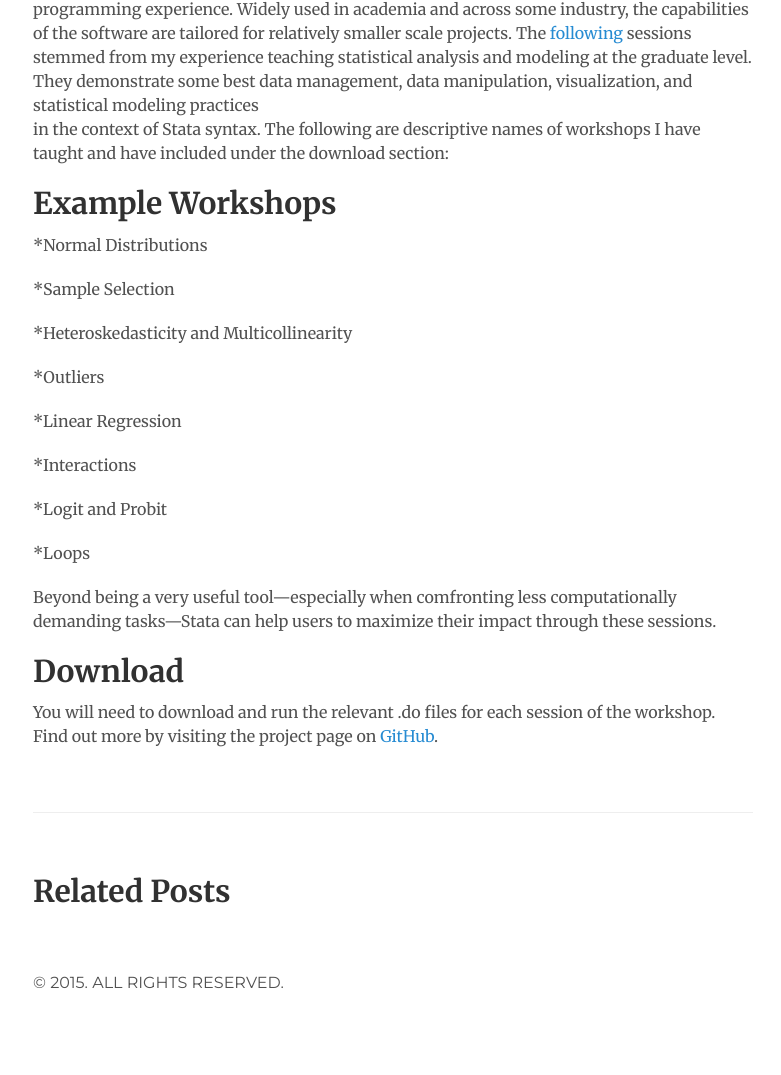
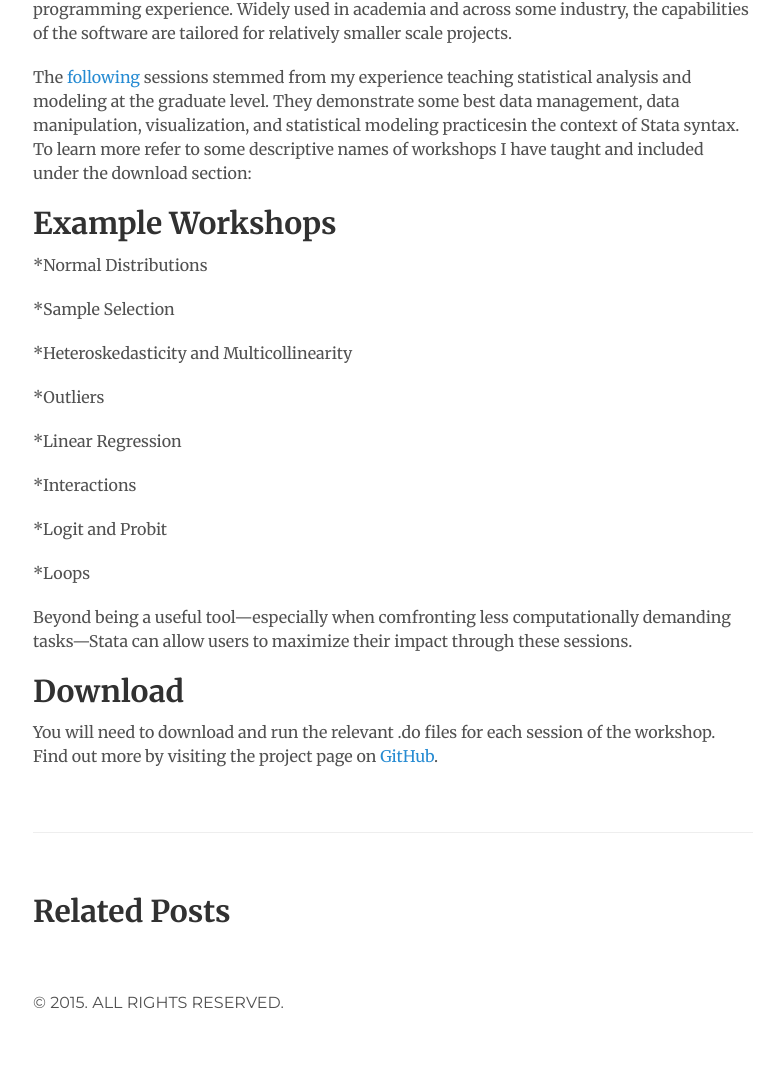
Before and after one commit to moralesn/moralesn.github.io, a Jekyll site: the page built from _posts/2015-02-23-stata-workshops.md, in a window 1280 px wide. Shown: the part 320-1395 px from the top of the page, without its empty margins (247-1028 px from the left). Built offline with Jekyll 4.4.1, drawn with Linux system fonts in a browser that asks for light colours; Markdown is read by kramdown in place of the engine named in the settings; some of the changed text lies outside the part shown.

Commit message:
Update 2015-02-23-stata-workshops.md

```diff
--- a/_posts/2015-02-23-stata-workshops.md
+++ b/_posts/2015-02-23-stata-workshops.md
@@ -3,12 +3,9 @@ layout: post
 title: Stata Workshops
 ---
 
-Statistical analysis can involve some start-up costs on the way to learning best practices and more advanced techniques. [Stata](http://www.stata.com/) is a statistical
-can be useful to this end, facilitating statistical analysis in a user friendly interface and without the need for extensive programming experience.
-Widely used in academia and across some industry, the capabilities of the software are tailored for relatively smaller scale projects. The
-[following](https://github.com/moralesn/stata_workshopsblob/master/README.md) sessions stemmed from my experience teaching statistical analysis
-and modeling at the graduate level. They demonstrate some best data management, data manipulation, visualization, and statistical modeling practices
-in the context of Stata syntax. The following are descriptive names of workshops I have taught and have included under the download section:
+Statistical analysis can involve some start-up costs on the way to learning best practices and more advanced techniques. [Stata](http://www.stata.com/) is a statistical can be useful to this end, facilitating statistical analysis in a user friendly interface and without the need for extensive programming experience. Widely used in academia and across some industry, the capabilities of the software are tailored for relatively smaller scale projects.
+
+The [following](https://github.com/moralesn/stata_workshopsblob/master/README.md) sessions stemmed from my experience teaching statistical analysis and modeling at the graduate level. They demonstrate some best data management, data manipulation, visualization, and statistical modeling practicesin the context of Stata syntax. To learn more refer to some descriptive names of workshops I have taught and included under the download section:
 
 ##Example Workshops
 
@@ -28,8 +25,7 @@ in the context of Stata syntax. The following are descriptive names of workshops
 
 *Loops
 
-Beyond being a very useful tool—especially when comfronting less computationally demanding tasks—Stata can help users to maximize
-their impact through these sessions.
+Beyond being a useful tool—especially when comfronting less computationally demanding tasks—Stata can allow users to maximize their impact through these sessions.
 
 ##Download
 
```
